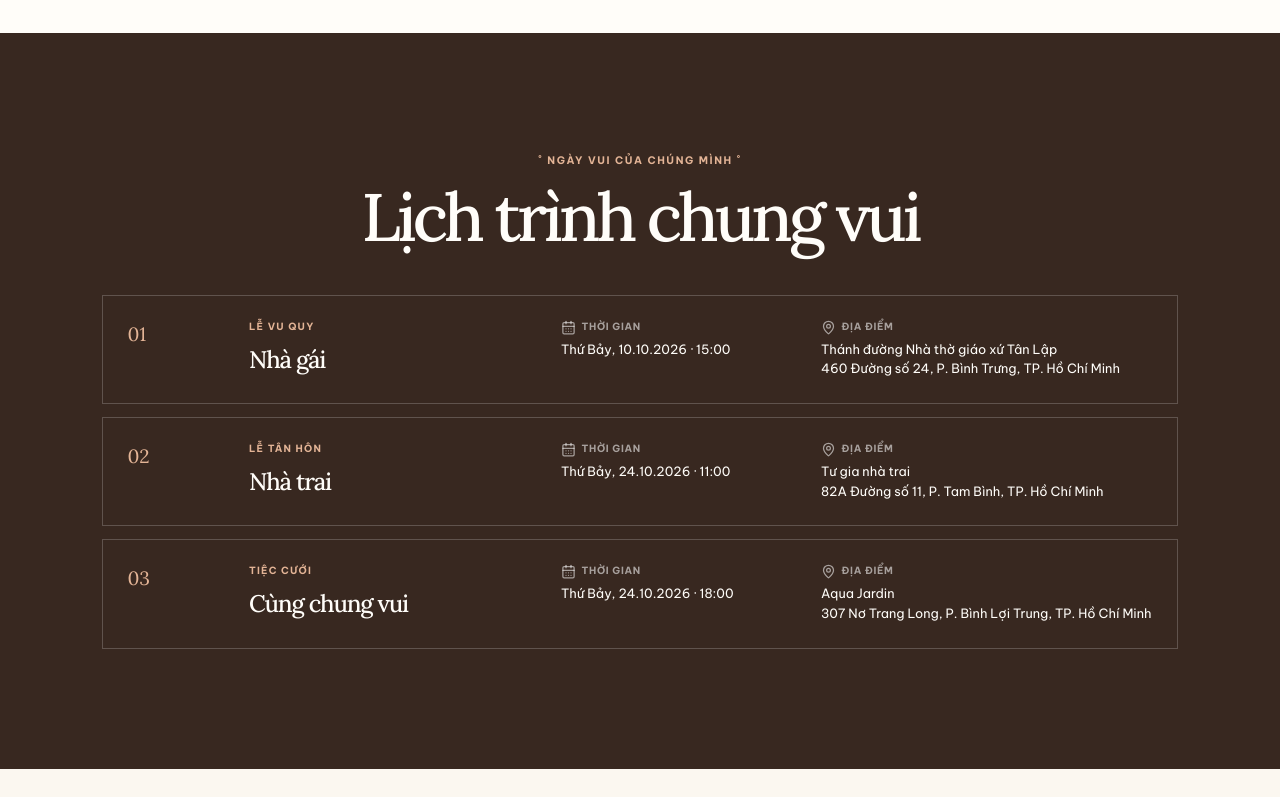
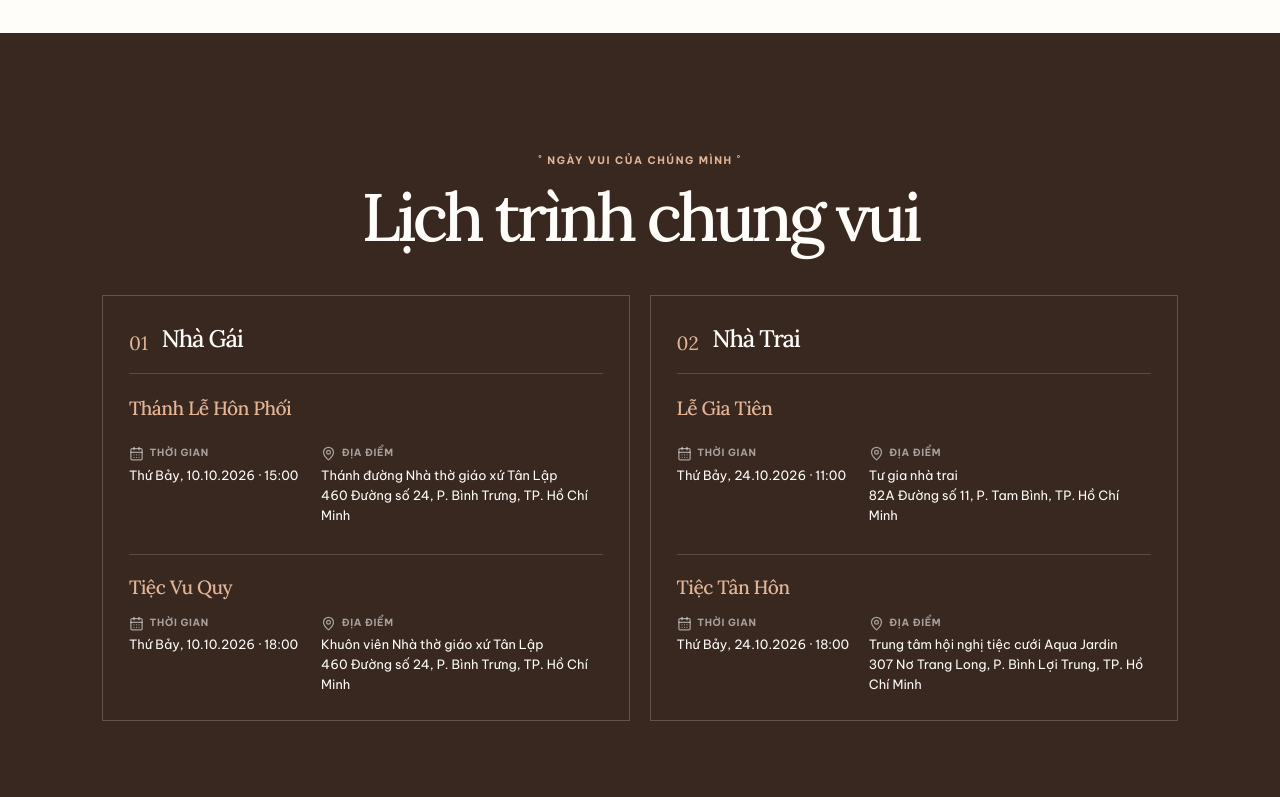
Before and after one commit to dungnguyenq237/my-wedding, a React (Vite) app: page / in a window 1280 px wide. Shown: the part 2000-2797 px from the top of the page. Built offline with nearby package versions, Linux system fonts and the light colour scheme.

Commit message:
refactor: regroup wedding schedule and simplify final sections

```diff
--- a/src/app/App.tsx
+++ b/src/app/App.tsx
@@ -1,4 +1,4 @@
-import { CalendarDays, MapPin, Navigation } from "lucide-react";
+import { CalendarDays, MapPin } from "lucide-react";
 import gsap from "gsap";
 import { useLayoutEffect, useRef, useState } from "react";
 import { wedding } from "../content/wedding";
@@ -11,14 +11,12 @@ const navigation = [
   ["Chuyện mình", "#cau-chuyen"],
   ["Ngày cưới", "#su-kien"],
   ["Gia đình", "#gia-dinh"],
-  ["Địa điểm", "#dia-diem"],
   ["RSVP", "#rsvp"],
 ] as const;
 
 export default function App() {
   const root = useRef<HTMLElement>(null);
   const [isReady, setIsReady] = useState(false);
-  const reception = wedding.events.find((event) => event.id === "tiec-cuoi")!;
 
   useLayoutEffect(() => {
     window.history.scrollRestoration = "manual";
@@ -86,7 +84,7 @@ export default function App() {
       );
       const content = Array.from(
         section.querySelectorAll<HTMLElement>(
-          ".story-reference__intro, .story-reference__beats > article, .families__grid > *, .timeline-card, .album, .venue > p:not(.ornate-label), .venue > a, .rsvp__choices",
+          ".story-reference__intro, .story-reference__beats > article, .families__grid > *, .timeline-card, .album, .rsvp__choices",
         ),
       );
 
@@ -112,7 +110,7 @@ export default function App() {
       timelines.forEach((timeline) => timeline.kill());
       gsap.set(Array.from(timelines.keys()).flatMap((section) => [
         ...section.querySelectorAll<HTMLElement>(":scope > .ornate-label, :scope > h2, :scope > .eyebrow"),
-        ...section.querySelectorAll<HTMLElement>(".story-reference__intro, .story-reference__beats > article, .families__grid > *, .timeline-card, .album, .venue > p:not(.ornate-label), .venue > a, .rsvp__choices"),
+        ...section.querySelectorAll<HTMLElement>(".story-reference__intro, .story-reference__beats > article, .families__grid > *, .timeline-card, .album, .rsvp__choices"),
       ]), { clearProps: "all" });
     };
   }, []);
@@ -255,18 +253,22 @@ export default function App() {
         <div className="celebration__timeline">
           {wedding.events.map((event, index) => (
             <article className="timeline-card" key={event.id}>
+              <header className="timeline-card__heading">
                 <span className="timeline-card__number">0{index + 1}</span>
-              <div>
-                <p>{event.label}</p>
                 <h3>{event.title}</h3>
-              </div>
+              </header>
+
+              <div className="timeline-card__events">
+                {event.ceremonies.map((ceremony) => (
+                  <div className="timeline-card__event" key={ceremony.id}>
+                    <h4>{ceremony.title}</h4>
                     <dl>
                       <div>
                         <dt>
                           <CalendarDays size={15} /> Thời gian
                         </dt>
                         <dd>
-                    {event.dateLabel} · {event.time}
+                          {ceremony.dateLabel} · {ceremony.time}
                         </dd>
                       </div>
                       <div>
@@ -274,14 +276,22 @@ export default function App() {
                           <MapPin size={15} /> Địa điểm
                         </dt>
                         <dd>
-                    {event.venue}
+                          {ceremony.venue}
                           <br />
-                    <a href={event.mapUrl} target="_blank" rel="noreferrer" aria-label={`Mở bản đồ: ${event.address}`}>
-                      {event.address}
+                          <a
+                            href={ceremony.mapUrl}
+                            target="_blank"
+                            rel="noreferrer"
+                            aria-label={`Mở bản đồ: ${ceremony.address}`}
+                          >
+                            {ceremony.address}
                           </a>
                         </dd>
                       </div>
                     </dl>
+                  </div>
+                ))}
+              </div>
             </article>
           ))}
         </div>
@@ -293,29 +303,11 @@ export default function App() {
         <AlbumGallery images={wedding.gallery} />
       </section>
 
-      <section
-        className="venue section"
-        id="dia-diem"
-        aria-labelledby="venue-title"
-      >
-        <p className="ornate-label">˚ địa điểm ˚</p>
-        <h2 id="venue-title">Hẹn gặp bạn ở đây nhé</h2>
-        <p>
-          {reception.venue}
-          <br />
-          {reception.address}
-        </p>
-        <a href={reception.mapUrl} target="_blank" rel="noreferrer">
-          <Navigation size={17} /> Mở Google Maps
-        </a>
-      </section>
-
       <RSVP />
 
       <footer className="cinematic-footer">
         <span>❁ · {wedding.couple.initials} · ❁</span>
-        <p>{wedding.dateLabel}</p>
-        <small>Thiệp cưới được gửi với thật nhiều yêu thương</small>
+        <p>Thiệp cưới được gửi với thật nhiều yêu thương</p>
       </footer>
     </main>
   );
--- a/src/content/wedding.ts
+++ b/src/content/wedding.ts
@@ -1,14 +1,19 @@
-export type WeddingEventType = 'vu-quy' | 'thanh-hon' | 'tiec-cuoi'
+export type WeddingEventType = 'nha-gai' | 'nha-trai'
 
-export interface WeddingEvent {
-  id: WeddingEventType
-  label: string
+export interface WeddingCeremony {
+  id: string
   title: string
   dateLabel: string
   time: string
   venue: string
   address: string
   mapUrl: string
+}
+
+export interface WeddingEvent {
+  id: WeddingEventType
+  title: string
+  ceremonies: WeddingCeremony[]
 }
 
 export interface GalleryImage {
@@ -81,19 +86,36 @@ export const wedding: WeddingContent = {
   ],
   events: [
     {
-      id: 'vu-quy',
-      label: 'Lễ Vu Quy',
-      title: 'Nhà gái',
+      id: 'nha-gai',
+      title: 'Nhà Gái',
+      ceremonies: [
+        {
+          id: 'thanh-le-hon-phoi',
+          title: 'Thánh Lễ Hôn Phối',
           dateLabel: 'Thứ Bảy, 10.10.2026',
           time: '15:00',
           venue: 'Thánh đường Nhà thờ giáo xứ Tân Lập',
-      address: ' 460 Đường số 24, P. Bình Trưng, TP. Hồ Chí Minh',
+          address: '460 Đường số 24, P. Bình Trưng, TP. Hồ Chí Minh',
           mapUrl: 'https://maps.app.goo.gl/6TsqAe5QexX3Wxzi6',
         },
         {
-      id: 'thanh-hon',
-      label: 'Lễ Tân Hôn',
-      title: 'Nhà trai',
+          id: 'tiec-vu-quy',
+          title: 'Tiệc Vu Quy',
+          dateLabel: 'Thứ Bảy, 10.10.2026',
+          time: '18:00',
+          venue: 'Khuôn viên Nhà thờ giáo xứ Tân Lập',
+          address: '460 Đường số 24, P. Bình Trưng, TP. Hồ Chí Minh',
+          mapUrl: 'https://maps.app.goo.gl/6TsqAe5QexX3Wxzi6',
+        },
+      ],
+    },
+    {
+      id: 'nha-trai',
+      title: 'Nhà Trai',
+      ceremonies: [
+        {
+          id: 'le-gia-tien',
+          title: 'Lễ Gia Tiên',
           dateLabel: 'Thứ Bảy, 24.10.2026',
           time: '11:00',
           venue: 'Tư gia nhà trai',
@@ -101,14 +123,15 @@ export const wedding: WeddingContent = {
           mapUrl: 'https://maps.app.goo.gl/STM7tRoJx2hW76Ft9',
         },
         {
-      id: 'tiec-cuoi',
-      label: 'Tiệc Cưới',
-      title: 'Cùng chung vui',
+          id: 'tiec-tan-hon',
+          title: 'Tiệc Tân Hôn',
           dateLabel: 'Thứ Bảy, 24.10.2026',
           time: '18:00',
-      venue: 'Aqua Jardin',
+          venue: 'Trung tâm hội nghị tiệc cưới Aqua Jardin',
           address: '307 Nơ Trang Long, P. Bình Lợi Trung, TP. Hồ Chí Minh',
           mapUrl: 'https://maps.app.goo.gl/yc9G4n5VFkheuaDg9',
+        },
+      ],
     },
   ],
   invitation: {
--- a/src/styles/globals.css
+++ b/src/styles/globals.css
@@ -356,26 +356,46 @@ a:focus-visible {
 .timeline-card {
   border: 1px solid rgb(255 255 255 / 20%);
   display: grid;
-  gap: 1rem;
+  gap: 1.25rem;
   padding: 1.25rem;
+}
+.timeline-card__heading {
+  align-items: end;
+  border-bottom: 1px solid rgb(255 255 255 / 16%);
+  display: grid;
+  gap: 0.85rem;
+  grid-template-columns: auto 1fr;
+  padding-bottom: 1rem;
 }
 .timeline-card__number {
   color: #e3b496;
-}
-.timeline-card p {
-  color: #e3b496;
-  font-size: 0.62rem;
-  font-weight: 700;
-  letter-spacing: 0.12em;
-  margin: 0;
-  text-transform: uppercase;
 }
 .timeline-card h3 {
   font-family: Lora, serif;
   font-size: 1.5rem;
   font-weight: 500;
   letter-spacing: -0.05em;
-  margin: 0.45rem 0 0;
+  margin: 0;
+}
+.timeline-card__events {
+  display: grid;
+  gap: 1.15rem;
+}
+.timeline-card__event {
+  display: grid;
+  gap: 0.85rem;
+}
+.timeline-card__event + .timeline-card__event {
+  border-top: 1px solid rgb(255 255 255 / 16%);
+  padding-top: 1.15rem;
+}
+.timeline-card__event h4 {
+  color: #e3b496;
+  font-family: Lora, serif;
+  font-size: 1.2rem;
+  font-weight: 500;
+  letter-spacing: -0.03em;
+  margin: 0;
 }
 .timeline-card dl {
   display: grid;
@@ -680,27 +700,8 @@ a:focus-visible {
   position: absolute;
 }
 
-.venue {
+.rsvp {
   background: #ead8bd;
-}
-.venue > p:not(.ornate-label) {
-  font-family: Lora, serif;
-  font-size: 1.15rem;
-  line-height: 1.7;
-  margin: 1.5rem auto;
-  max-width: 35rem;
-}
-.venue a {
-  align-items: center;
-  border: 1px solid var(--ink);
-  display: inline-flex;
-  font-size: 0.76rem;
-  gap: 0.5rem;
-  padding: 0.8rem 1rem;
-  text-decoration: none;
-}
-.rsvp {
-  background: var(--white);
   padding: 5rem 1.25rem;
   text-align: center;
 }
@@ -747,7 +748,7 @@ a:focus-visible {
   padding: 1.5rem;
 }
 .rsvp__outcome--yes {
-  background: #ead8bd;
+  background: var(--white);
   color: var(--clay);
   display: flex;
   align-items: center;
@@ -783,14 +784,10 @@ a:focus-visible {
   font-size: 1.15rem;
 }
 .cinematic-footer p {
-  font-size: 0.7rem;
-  letter-spacing: 0.09em;
-  margin: 1rem 0 0.35rem;
-  text-transform: uppercase;
-}
-.cinematic-footer small {
   color: rgb(255 255 255 / 60%);
   font-size: 0.7rem;
+  letter-spacing: 0.04em;
+  margin: 1rem 0 0;
 }
 
 #rsvp-title {
@@ -823,13 +820,20 @@ a:focus-visible {
     grid-template-columns: repeat(3, 1fr);
     gap: 2rem;
   }
+  .celebration__timeline {
+    gap: 1.25rem;
+    grid-template-columns: repeat(2, minmax(0, 1fr));
+  }
   .timeline-card {
-    align-items: start;
-    grid-template-columns: 0.25fr 0.7fr 1.4fr;
-    padding: 1.5rem;
+    grid-template-rows: auto 1fr;
+    min-width: 0;
+    padding: 1.6rem;
+  }
+  .timeline-card__events {
+    grid-template-rows: repeat(2, minmax(0, 1fr));
   }
   .timeline-card dl {
-    grid-template-columns: 1fr 1.35fr;
+    grid-template-columns: minmax(0, 0.85fr) minmax(0, 1.35fr);
   }
   .families__grid {
     gap: 1.5rem;
```
Lines whose indentation alone changed are shown as unchanged.
